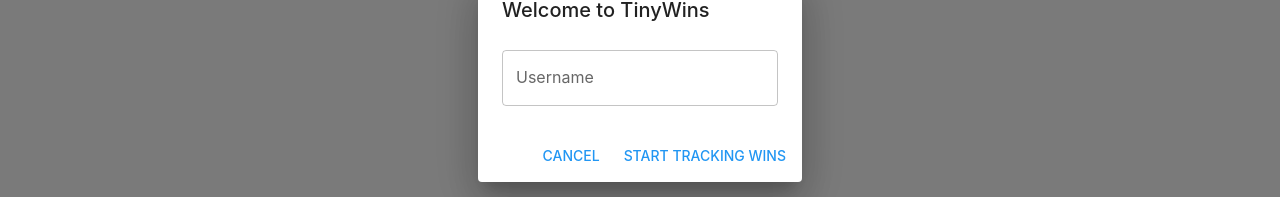
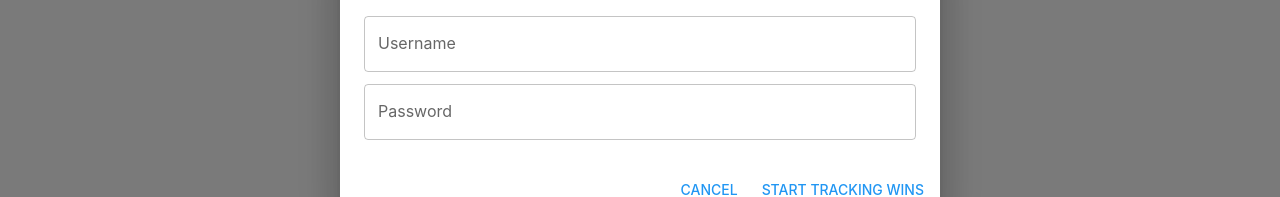
Before and after one commit to MohamedSaad00/TinyWins, a React (Create React App) app in the folder frontend/: page /leaderboard in a window 1280 px wide. Both pictures are taken after a click on the button "LOGIN". Shown: the part 320-517 px from the top of the page. Built offline with nearby package versions, Linux system fonts and the light colour scheme; no server answers.

Commit message:
Final Update

```diff
--- a/frontend/src/App.tsx
+++ b/frontend/src/App.tsx
@@ -15,20 +15,22 @@
   const { userId, username, isLoading, login, logout, isAuthenticated } = useAuth();
   const [loginDialogOpen, setLoginDialogOpen] = useState(false);
   const [usernameInput, setUsernameInput] = useState('');
+  const [passwordInput, setPasswordInput] = useState('');
 
   const handleLogin = async () => {
-    if (!usernameInput.trim()) {
-      toast.error('Please enter a username');
+    if (!usernameInput.trim() || !passwordInput.trim()) {
+      toast.error('Please enter both username and password');
       return;
     }
 
-    const success = await login(usernameInput);
+    const success = await login(usernameInput, passwordInput);
     if (success) {
       setLoginDialogOpen(false);
       setUsernameInput('');
+      setPasswordInput('');
       toast.success('Welcome to TinyWins!');
     } else {
-      toast.error('Failed to create account');
+      toast.error('Login failed. Please check your credentials.');
     }
   };
 
@@ -115,6 +117,15 @@
               onChange={(e) => setUsernameInput(e.target.value)}
               onKeyPress={(e) => e.key === 'Enter' && handleLogin()}
             />
+            <TextField
+              margin="dense"
+              label="Password"
+              type="password"
+              fullWidth
+              value={passwordInput}
+              onChange={(e) => setPasswordInput(e.target.value)}
+              onKeyPress={(e) => e.key === 'Enter' && handleLogin()}
+            />
           </DialogContent>
           <DialogActions>
             <Button onClick={() => setLoginDialogOpen(false)} color="primary">
--- a/frontend/src/hooks/useAuth.ts
+++ b/frontend/src/hooks/useAuth.ts
@@ -30,17 +30,18 @@
     }
   }, []);
 
-  const login = async (username: string) => {
+  const login = async (username: string, password: string) => {
     try {
-      const user = await api.createUser(username);
+      const response = await api.login(username, password);
 
       // Store in local storage
-      localStorage.setItem('userId', user.id.toString());
-      localStorage.setItem('username', user.username);
+      localStorage.setItem('userId', response.userId.toString());
+      localStorage.setItem('username', username);
+      localStorage.setItem('token', response.token);
 
       setAuthState({
-        userId: user.id,
-        username: user.username,
+        userId: response.userId,
+        username: username,
         isLoading: false
       });
 
```
